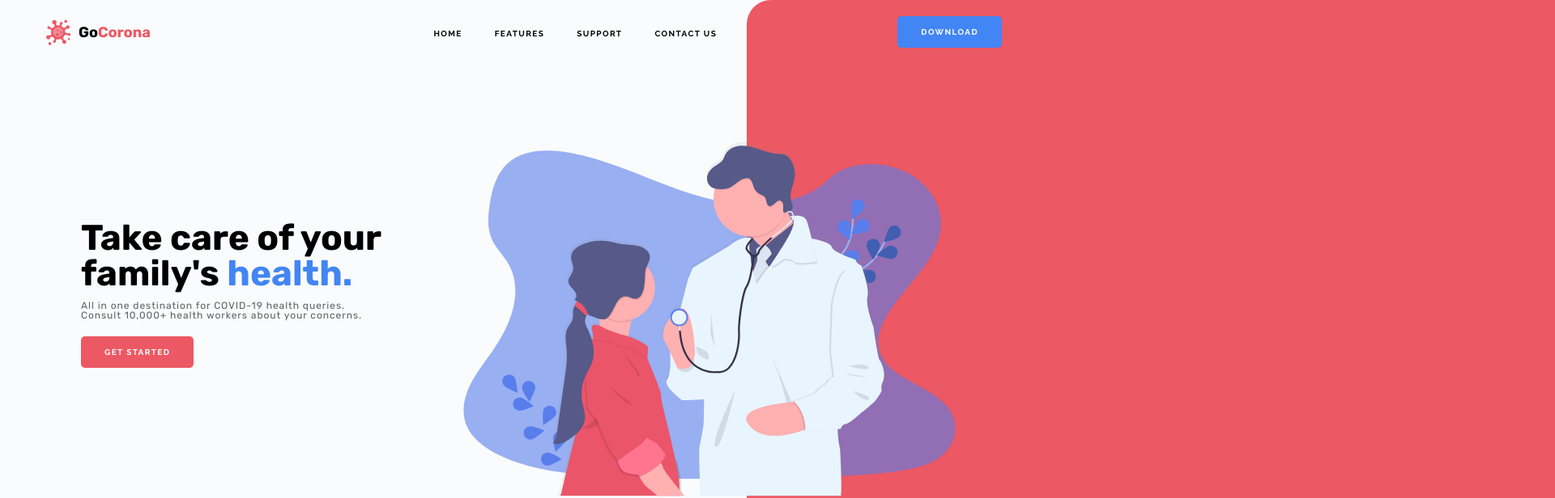
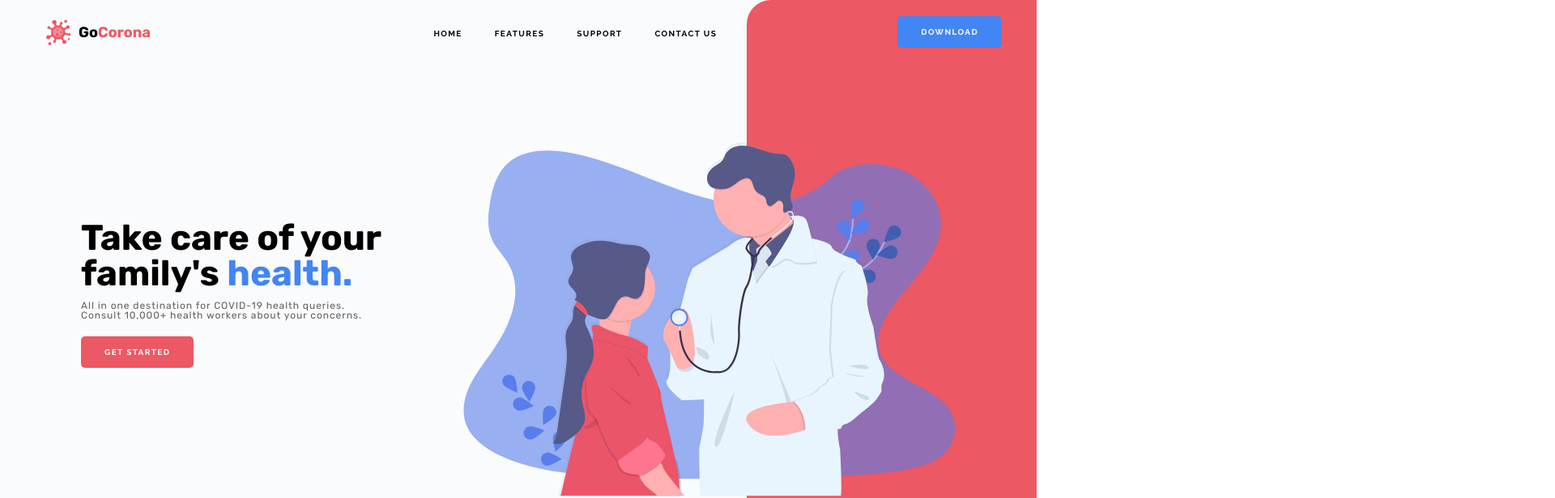
Before and after one commit to ashby-git/gocorona, a React (Create React App) app: page / in a window 1280 px wide. Shown: the top 616 px of the page at 81% size, 1920 px wide, since content can reach past the window. Built offline with nearby package versions, Linux system fonts and the light colour scheme.

Commit message:
💄fix red rectangle size

```diff
--- a/src/components/landing-page/landing-page.component.jsx
+++ b/src/components/landing-page/landing-page.component.jsx
@@ -19,10 +19,10 @@ const LandingPage = () => {
       <PageContent>
         <Rectangle
           height="100%"
-          width="100%"
+          width="28%"
           top="0"
           left="72%"
-          borderRadius="30px"
+          borderRadius="30px 0 0 30px"
           mediaDisplay="none"
         />
         <ImageContainer>
```
